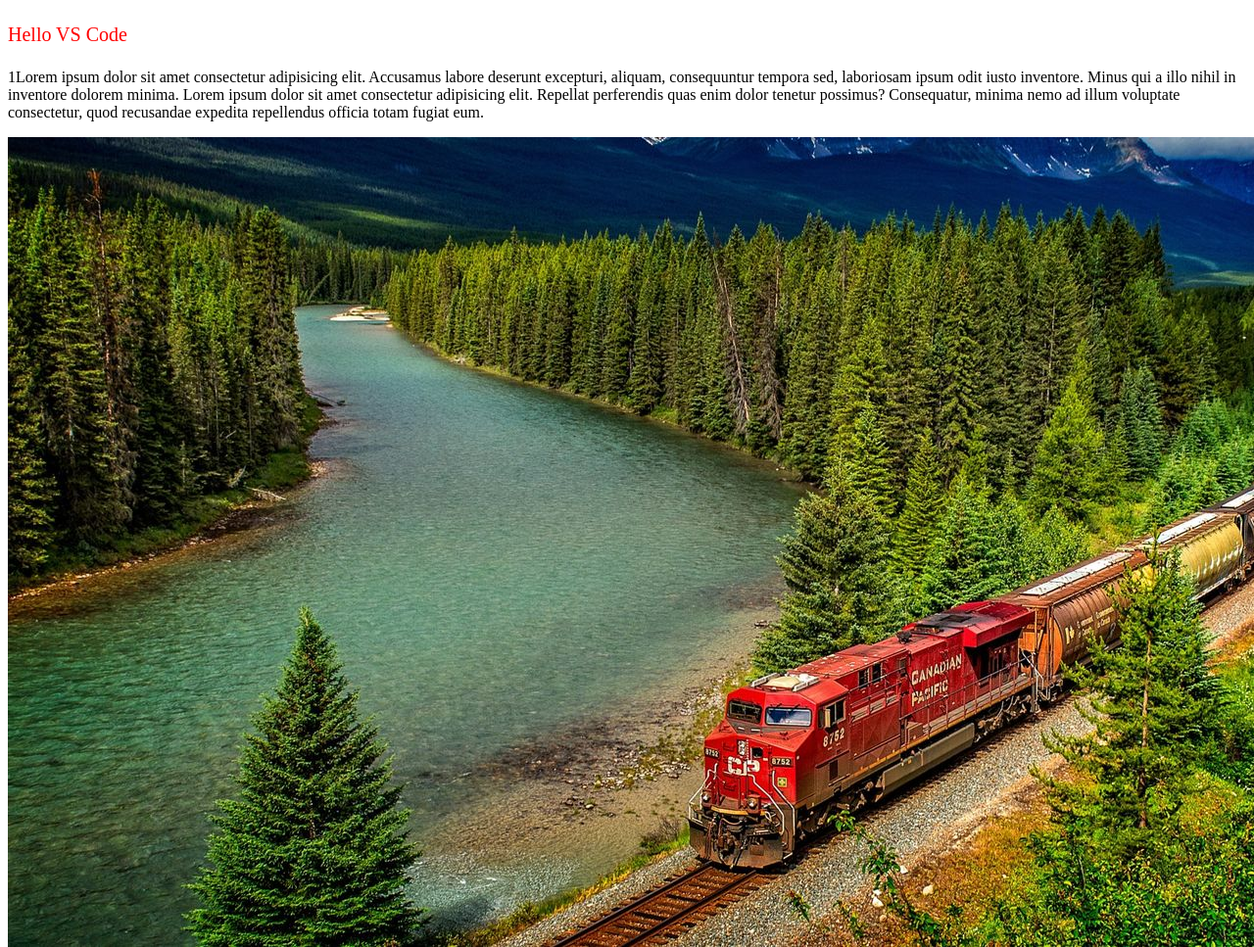
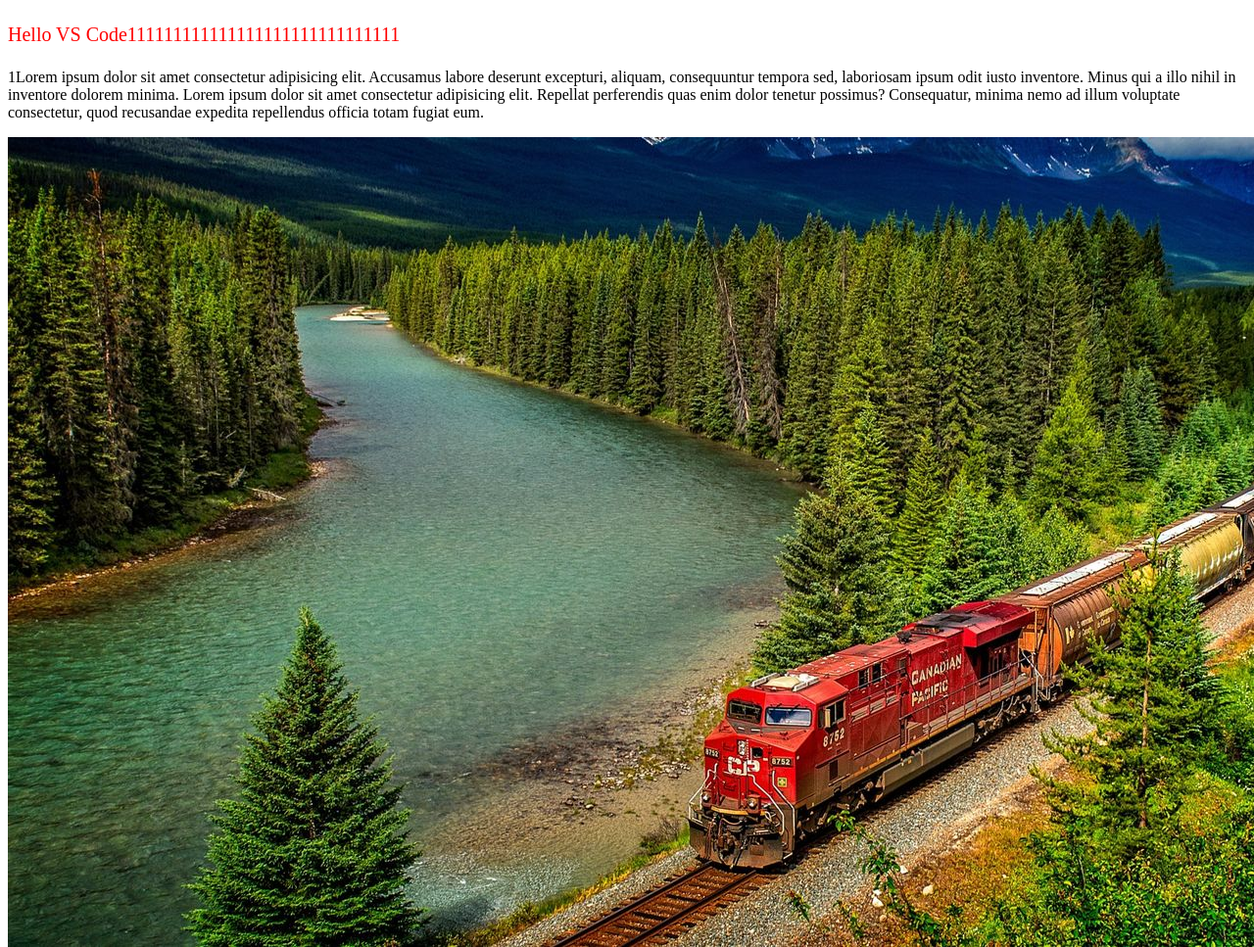
Before and after one commit to Ushenin-Maxim/my, a plain HTML site: page index.html in a window 1280 px wide. Shown: the top 967 px of the page at 98% size. Drawn offline with Linux system fonts and the light colour scheme.

Commit message:
Правки

```diff
--- a/index.html
+++ b/index.html
@@ -11,7 +11,7 @@
 <!-- ололо -->
 
 <body>
-   <p class="red">Hello VS Code</p>
+   <p class="red">Hello VS Code111111111111111111111111111111</p>
    <p>1Lorem ipsum dolor sit amet consectetur adipisicing elit. Accusamus labore deserunt excepturi, aliquam,
       consequuntur tempora sed, laboriosam ipsum odit iusto inventore. Minus qui a illo nihil in inventore dolorem
       minima. Lorem ipsum dolor sit amet consectetur adipisicing elit. Repellat perferendis quas enim dolor tenetur
```
